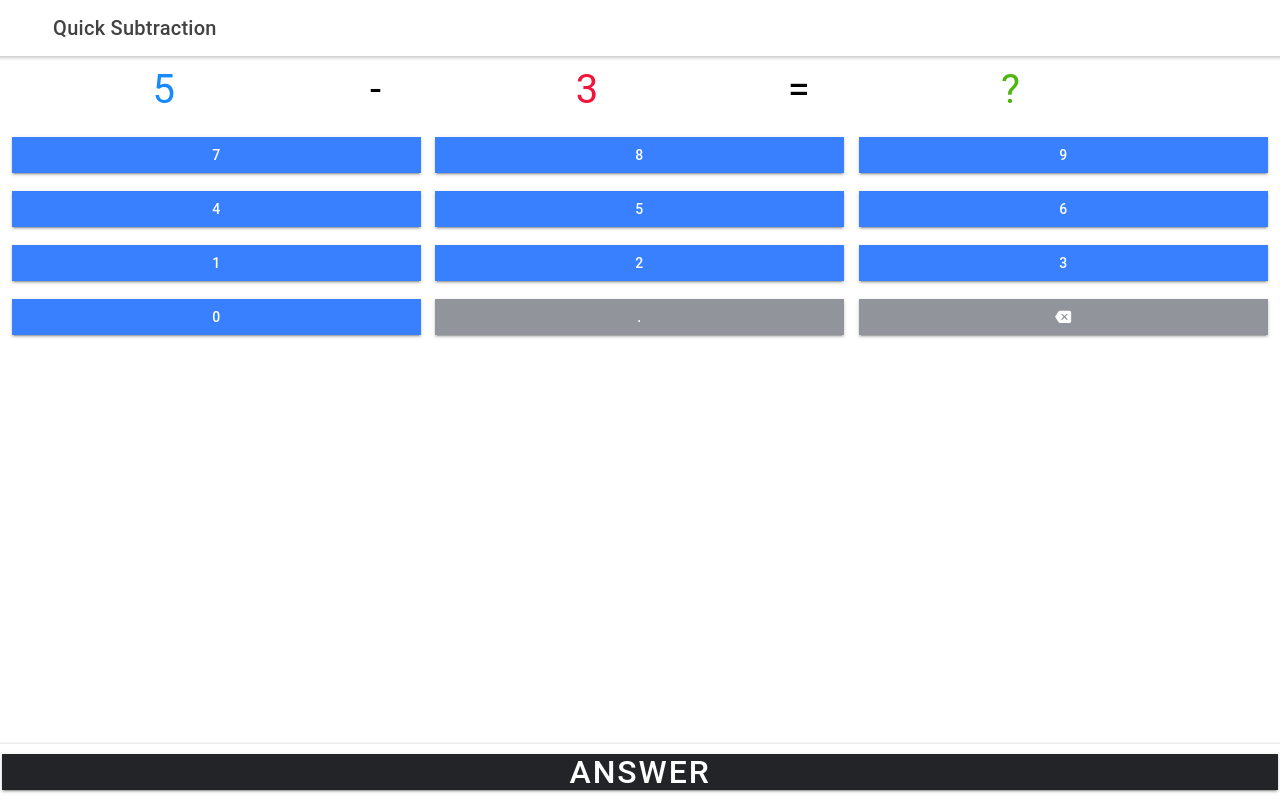
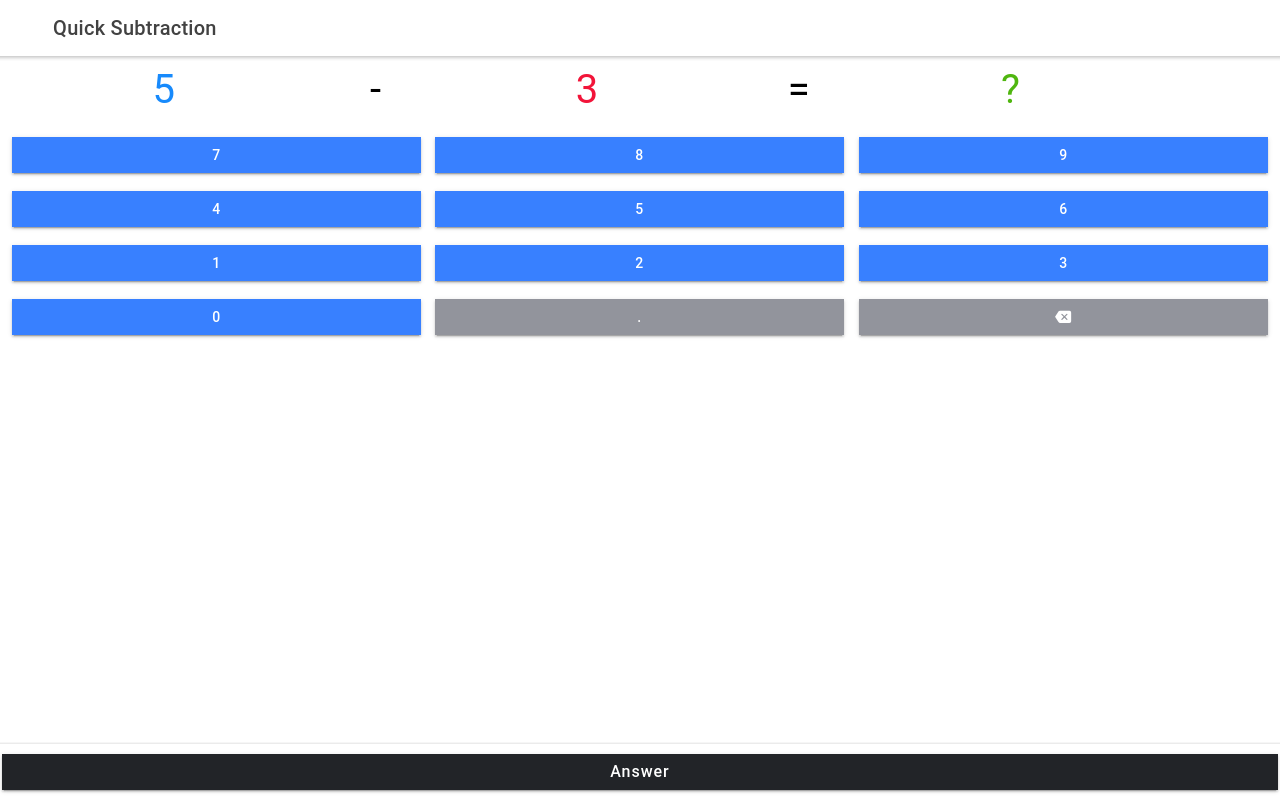
Before and after one commit to erikbcox/quick-math-for-ben, a React (Create React App) app: page /subtraction in a window 1280 px wide. Built offline with nearby package versions, Linux system fonts and the light colour scheme; no server answers.

Commit message:
make answer button smaller

```diff
--- a/src/page/subtraction-page.tsx
+++ b/src/page/subtraction-page.tsx
@@ -13,9 +13,9 @@ type State = {
     problem: SubtractionProblem,
 }
 
-const generator = new SubtractionProblemGenerator(20,0);
+const generator = new SubtractionProblemGenerator(20, 0);
 
-const initialState: State = { answeredIncorrectly: false, checkAnswer: false, correctCount: 0, totalCount: 0, problem:generator.getNext()}
+const initialState: State = { answeredIncorrectly: false, checkAnswer: false, correctCount: 0, totalCount: 0, problem: generator.getNext() }
 class QuickSubtractionPage extends Component<object, State>{
     readonly state: State = initialState
     onUpdateAnswer = (answer: number) => {
@@ -23,7 +23,7 @@ class QuickSubtractionPage extends Component<object, State>{
     }
 
     onCheckAnswer = () => {
-        if(this.state.answer === null || this.state.answer === undefined){
+        if (this.state.answer === null || this.state.answer === undefined) {
             return;
         }
         this.setState({
@@ -38,7 +38,7 @@ class QuickSubtractionPage extends Component<object, State>{
 
     onNextProblem = () => {
         this.handleIncrementTotal();
-        if(!this.state.answeredIncorrectly){
+        if (!this.state.answeredIncorrectly) {
             this.handleIncrementCorrect();
         }
         this.setState({
@@ -100,9 +100,11 @@ class QuickSubtractionPage extends Component<object, State>{
 
                 <IonFooter>
                     <IonToolbar >
-                        {!this.state.checkAnswer && <IonButton color="dark" expand="full" style={{ fontSize: "2em" }} onClick={() => this.onCheckAnswer()}><IonRippleEffect /> Answer</IonButton>}
-                        {this.state.checkAnswer && this.state.answer !== this.state.problem.difference() && <IonButton color="tertiary" expand="full" style={{ fontSize: "2em" }} onClick={() => this.onRetryAnswer()}><IonRippleEffect /> Try Again</IonButton>}
-                        {this.state.checkAnswer && this.state.answer === this.state.problem.difference() && <IonButton color="secondary" expand="full" style={{ fontSize: "2em" }} onClick={() => this.onNextProblem()}><IonRippleEffect /> Next Problem</IonButton>}
+                        {!this.state.checkAnswer && <IonButton
+                            color="dark" expand="full"
+                            style={{ fontSize: "1em", textTransform: "none" }} onClick={() => this.onCheckAnswer()}><IonRippleEffect /> Answer</IonButton>}
+                        {this.state.checkAnswer && this.state.answer !== this.state.problem.difference() && <IonButton color="tertiary" expand="full" style={{ fontSize: "1em" , textTransform: "none"}} onClick={() => this.onRetryAnswer()}><IonRippleEffect /> Try Again</IonButton>}
+                        {this.state.checkAnswer && this.state.answer === this.state.problem.difference() && <IonButton color="secondary" expand="full" style={{ fontSize: "1em" , textTransform: "none"}} onClick={() => this.onNextProblem()}><IonRippleEffect /> Next Problem</IonButton>}
 
                     </IonToolbar>
                 </IonFooter>
```
